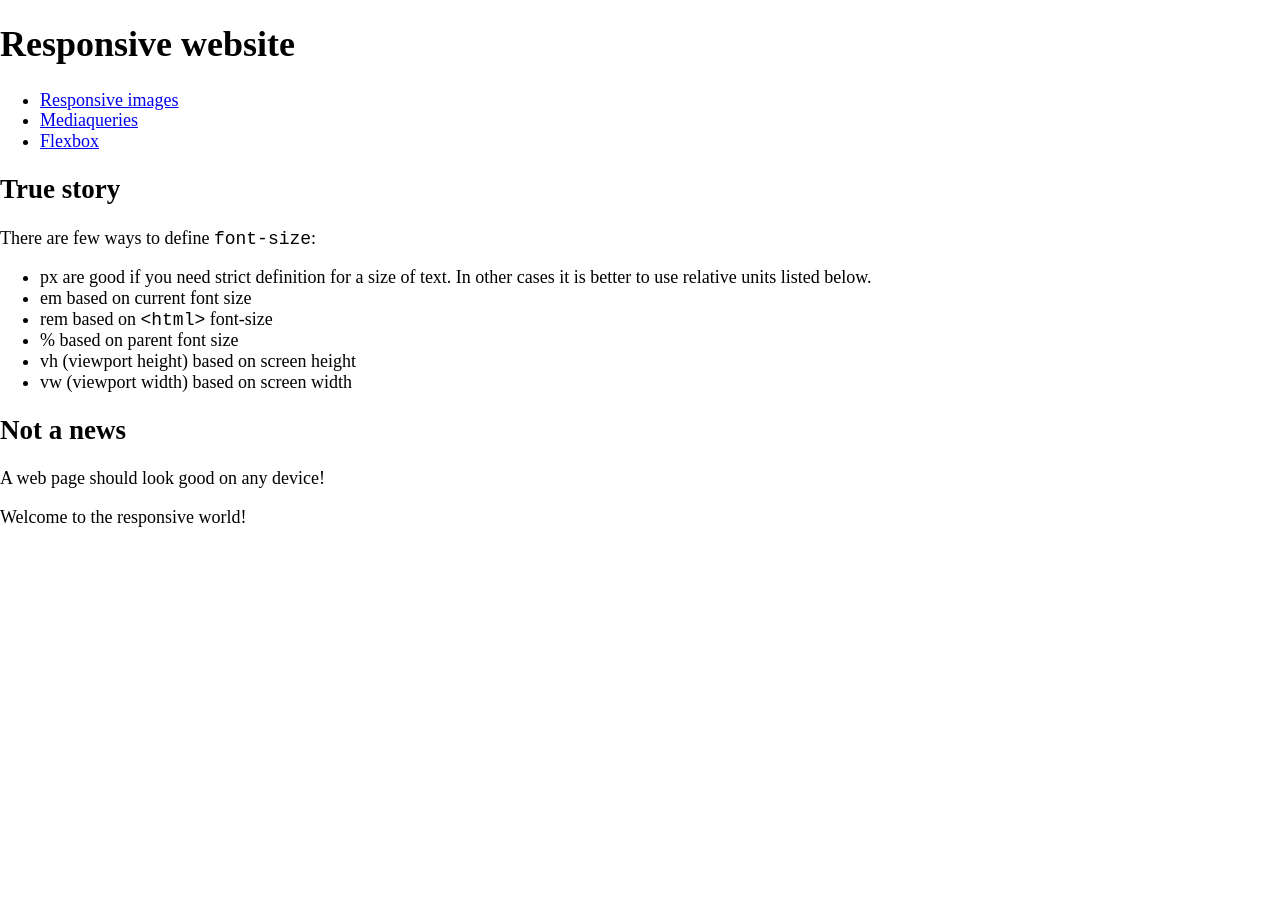
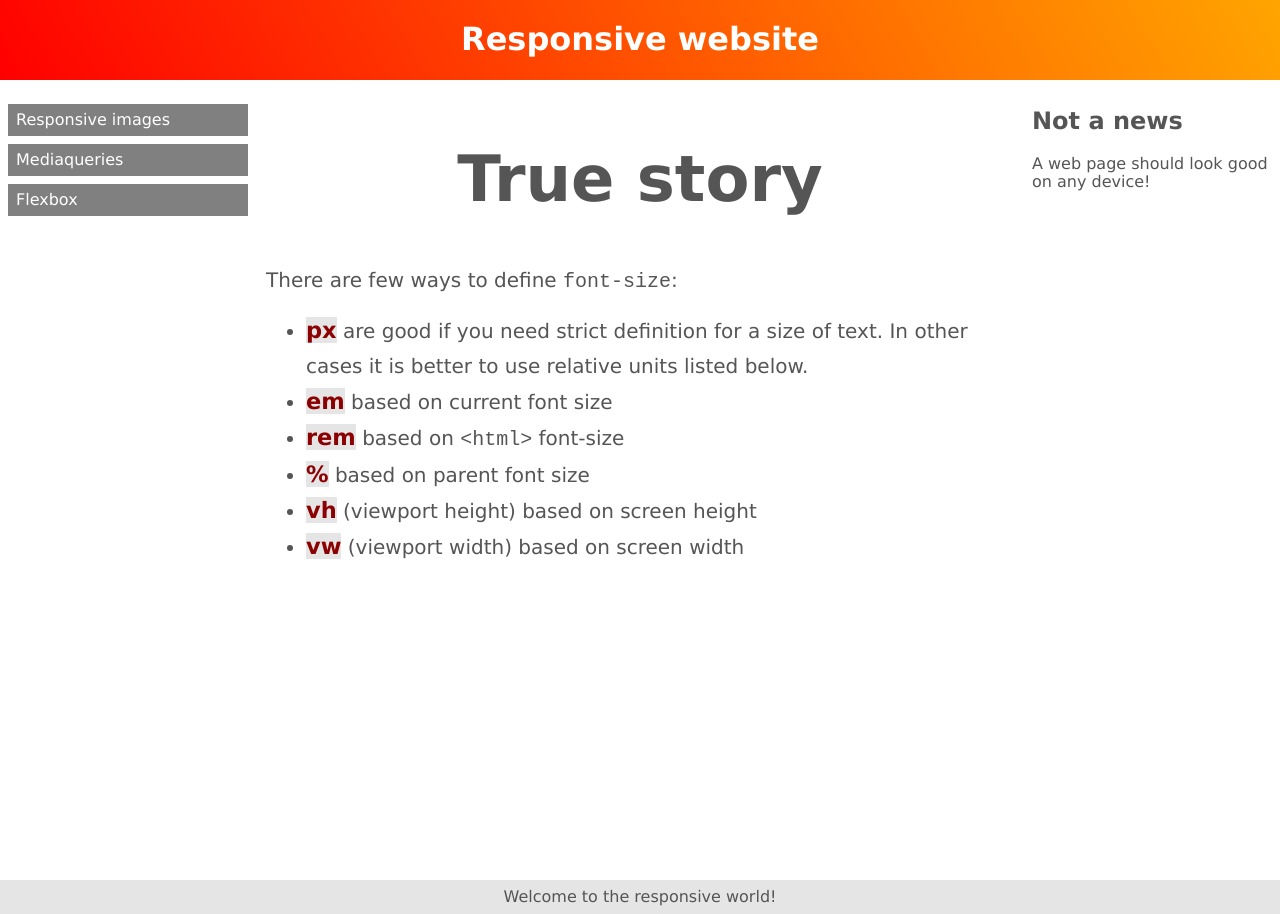
Before and after one commit to Ki4A/TEST, a plain HTML site: page index.html in a window 1280 px wide. Before the commit the page ends 800 px from the top, so only its background shows below. Drawn offline with nearby package versions, Linux system fonts and the light colour scheme.

Commit message:
Update styles.css

```diff
--- a/styles.css
+++ b/styles.css
@@ -1,23 +1,93 @@
-html {
-     font-size: 18px;
+* {
+     box-sizing: border-box;
 }
 
-.font-in-px {
-     font-size: 27px;
+html {
+     font-family: Verdana, Geneva, Tahoma, sans-serif;
+     color: #555;
+     font-size: 16px;
 }
 
-.font-in-em {
-     font-size: 1.5em;
+h1 {
+     display: inline-block;
 }
 
-.font-in-vw {
-     font-size: 5vw;
+.header {
+     text-align: center;
+     background: linear-gradient(60deg, red, orange);
+     color: white;
 }
 
-.font-in-percents {
-     font-size: 150%;
+body {
+     display: flex;
+     /* height: 100vh; */
+     flex-direction: column;
+     justify-content: space-between;
 }
 
-.font-in-rem {
-     font-size: 1.5rem;
+.main {
+     display: flex;
+
 }
+
+.footer{
+     background-color: #e5e5e5;
+     text-align: center;
+     padding: 0.5em;
+}
+.navigation {
+     padding: 0.5em;
+     width: 20%;
+     height: 100vh;
+}
+
+.section {
+     padding: 0.5em;
+     width: 60%;
+     height: 100vh;
+     font-size: 1.25em;
+}
+
+.news {
+     padding: 0.5em;
+     width: 20%;
+     height: 100vh;
+}
+
+.units-list {
+     line-height: 1.75em;
+}
+
+.css-units {
+     color: #8b0000;
+     background-color: #e5e5e5;
+     font-size: 112.5%;
+     font-weight: 700;
+}
+
+.section__header {
+     font-size: 5vw;
+     text-align: center;
+}
+
+.nav-list {
+     padding: 0;
+     list-style: none;
+}
+
+.nav-list-item{
+     background-color: #808080;
+     line-height: 2em;
+     margin: 0.5em 0;
+     overflow: hidden;
+     white-space: nowrap;
+     text-overflow: ellipsis;
+     color: white;
+}
+
+.nav-list-link {
+     text-decoration: none;
+     padding: 0 0.5em;
+     color: white;
+     /* display: block; */
+}
```
